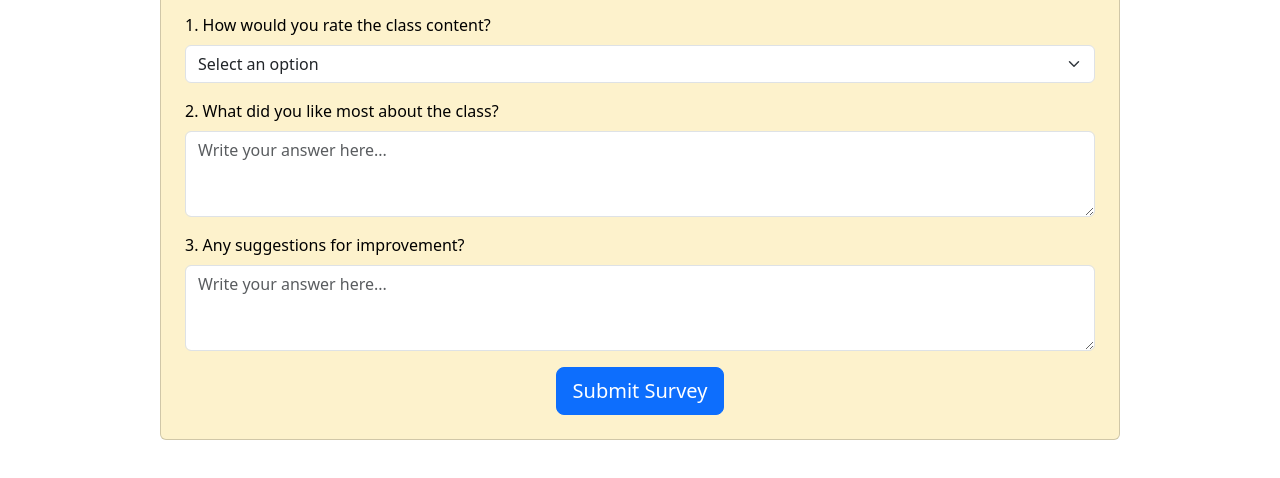
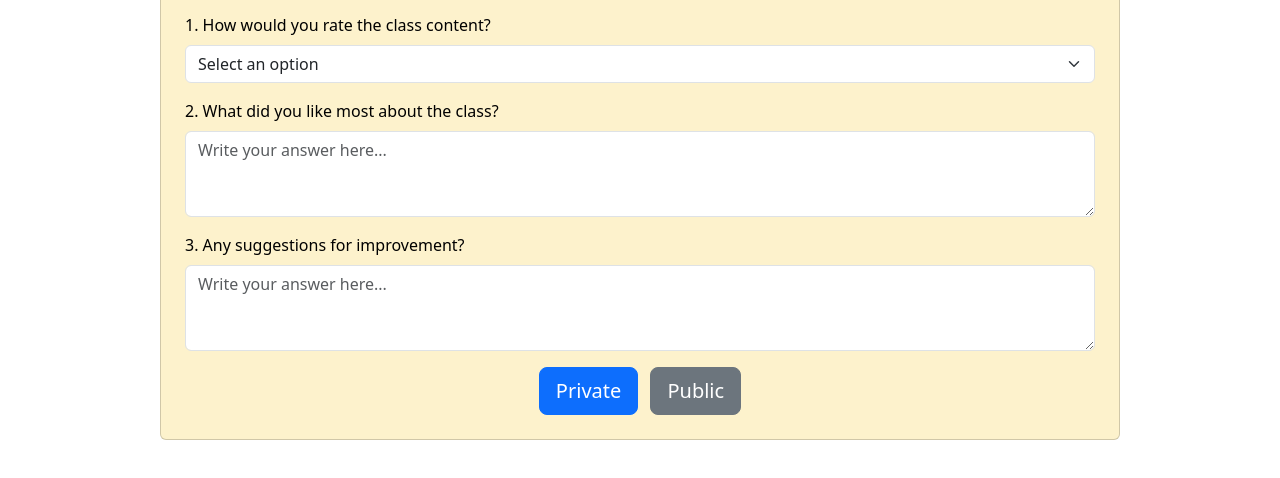
Before and after one commit to ddsola93/Web_dev_Project_1, a plain HTML site: page components/StudentPage.html in a window 1280 px wide. Shown: the part 296-774 px from the top of the page. Drawn offline with nearby package versions, Linux system fonts and the light colour scheme.

Commit message:
Created a Public and Private button for the Student Page

```diff
--- a/components/StudentPage.html
+++ b/components/StudentPage.html
@@ -74,10 +74,13 @@
             ></textarea>
           </div>
 
-          <!-- Submit Button -->
+          <!-- Submit Buttons -->
           <div class="text-center">
-            <button type="submit" class="btn btn-primary btn-lg">
-              Submit Survey
+            <button type="button" class="btn btn-primary btn-lg me-2" id="btnPrivate">
+              Private
+            </button>
+            <button type="button" class="btn btn-secondary btn-lg" id="btnPublic">
+              Public
             </button>
           </div>
         </form>
```
